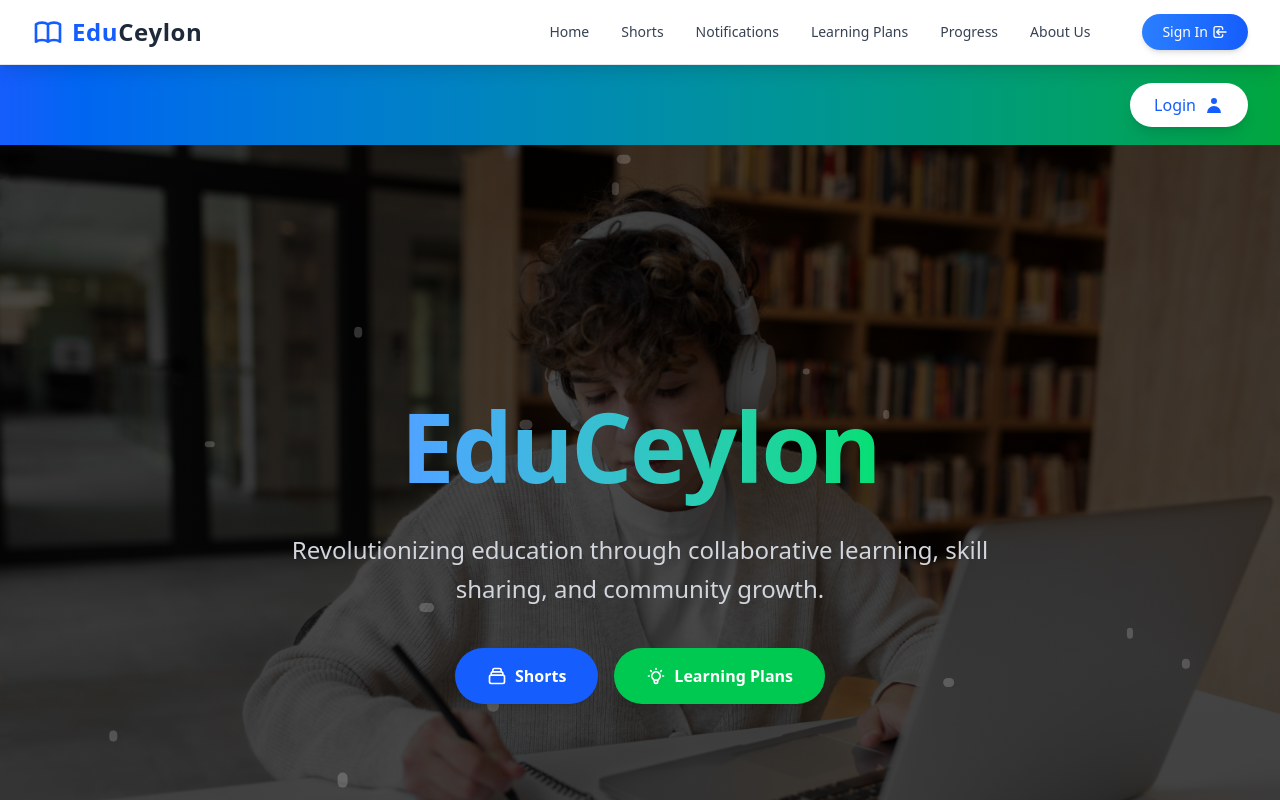
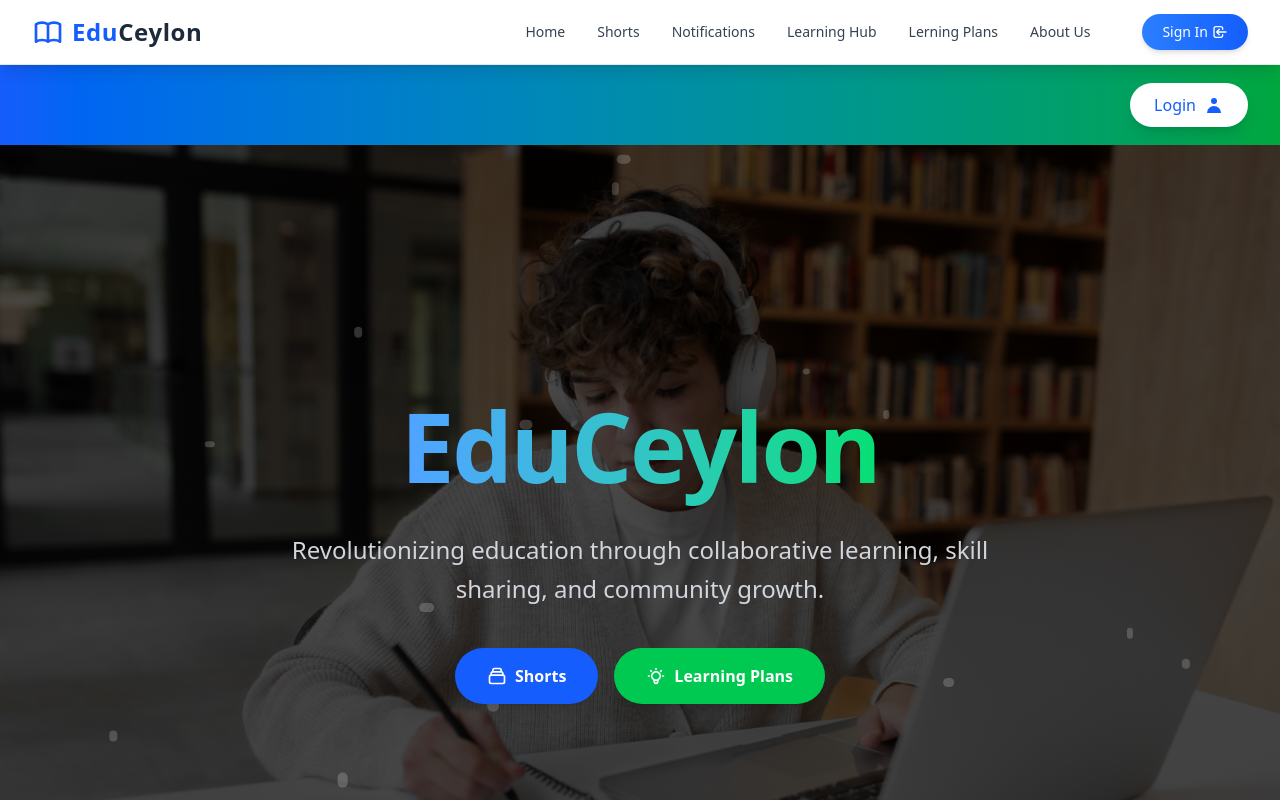
Before and after one commit to Tharusha629/Edu_Ceylon, a React (Vite) app in the folder Frontend/: page / in a window 1280 px wide. Shown: the top 800 px of the page. Built offline with nearby package versions, Linux system fonts and the light colour scheme; no server answers.

Commit message:
update navigation

```diff
--- a/Frontend/src/Components/Navigation.jsx
+++ b/Frontend/src/Components/Navigation.jsx
@@ -68,14 +68,14 @@ export default function Navigation() {
                 to="/Learning_Home"
                 className="text-gray-700 hover:text-green-600 px-1 py-2 text-sm font-medium relative group transition-colors duration-300"
               >
-                Learning Plans
+                Learning Hub
                 <span className="absolute left-0 bottom-0 h-0.5 w-0 bg-green-600 transition-all duration-300 group-hover:w-full"></span>
               </Link>
               <Link
                 to="/Progress"
                 className="text-gray-700 hover:text-orange-400 px-1 py-2 text-sm font-medium relative group transition-colors duration-300"
               >
-                Progress
+                Lerning Plans
                 <span className="absolute left-0 bottom-0 h-0.5 w-0 bg-orange-400 transition-all duration-300 group-hover:w-full"></span>
               </Link>
 
@@ -171,14 +171,14 @@ export default function Navigation() {
               className="block px-3 py-2 rounded-md text-base font-medium text-gray-700 hover:text-green-600 hover:bg-gray-50"
               onClick={() => setIsMenuOpen(false)}
             >
-              Learning Plans
+              Learning Hub
             </Link>
             <Link
               to="/"
               className="block px-3 py-2 rounded-md text-base font-medium text-gray-700 hover:text-blue-600 hover:bg-gray-50"
               onClick={() => setIsMenuOpen(false)}
             >
-              Progress
+              Lerning Plans
             </Link>
             <Link
               to="/About_us"
```
